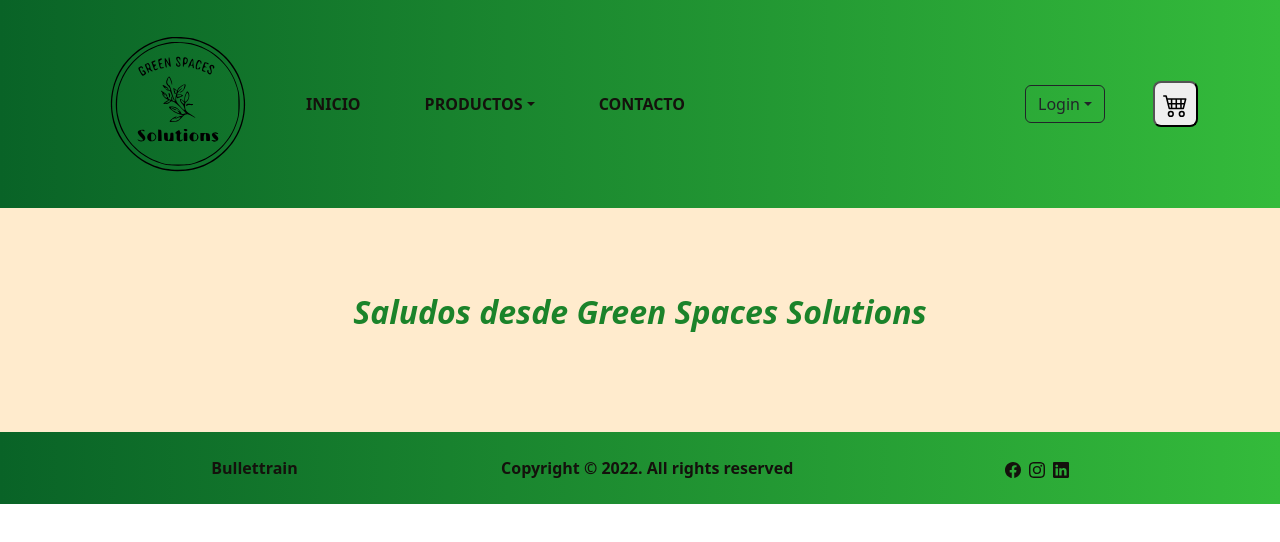
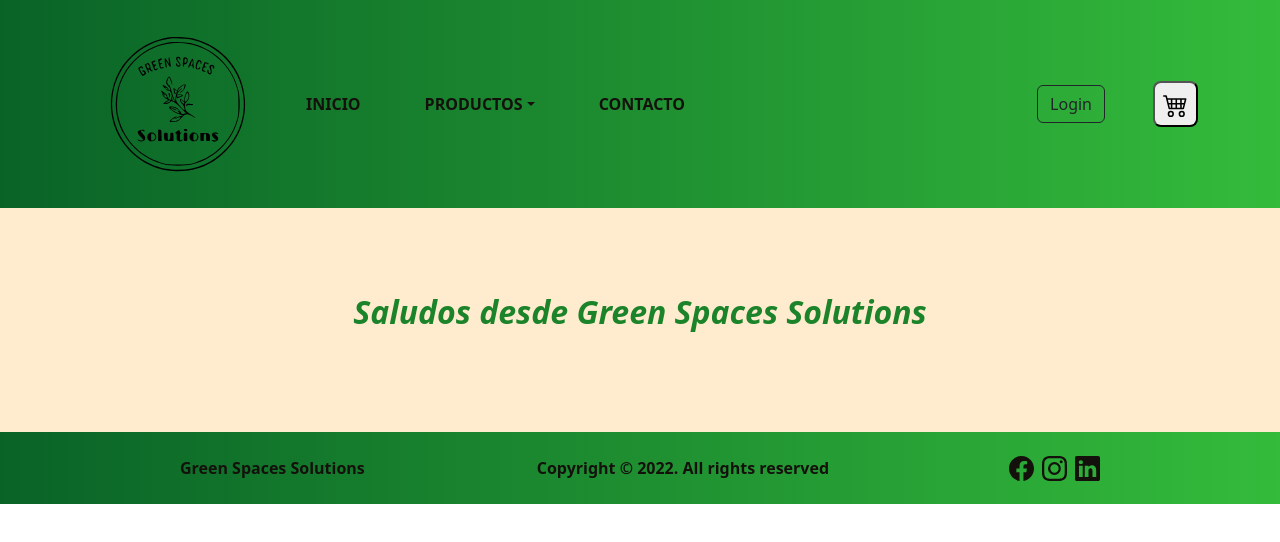
Before and after one commit to LuliTello/Green-spaces-solutions-Tello-Reactjs, a React (Create React App) app: page / in a window 1280 px wide. Shown: the top 542 px of the page. Built offline with nearby package versions, Linux system fonts and the light colour scheme.

Commit message:
PreEntrega1 Tello modificacion de footer e importacion de navbar

```diff
--- a/package.json
+++ b/package.json
@@ -3,11 +3,6 @@
   "version": "0.1.0",
   "private": true,
   "dependencies": {
-    "@emotion/react": "^11.10.4",
-    "@emotion/styled": "^11.10.4",
-    "@mui/icons-material": "^5.10.9",
-    "@mui/material": "^5.10.10",
-    "@mui/styled-engine-sc": "^5.10.6",
     "@testing-library/jest-dom": "^5.16.5",
     "@testing-library/react": "^13.4.0",
     "@testing-library/user-event": "^13.5.0",
@@ -18,7 +13,6 @@
     "react-dom": "^18.2.0",
     "react-icons": "^4.6.0",
     "react-scripts": "5.0.1",
-    "styled-components": "^5.3.6",
     "web-vitals": "^2.1.4"
   },
   "scripts": {
--- a/src/components/Footer.jsx
+++ b/src/components/Footer.jsx
@@ -1,4 +1,4 @@
-import React from 'react'
+import React from 'react';
 import './Footer.css';
 import { Facebook } from 'react-bootstrap-icons';
 import { Instagram } from 'react-bootstrap-icons';
@@ -8,17 +8,17 @@ export default function Footer() {
   return (
     <div>
         <footer className="footer">
-        <p className="footer__title">Bullettrain</p>
+        <p className="footer__title">Green Spaces Solutions</p>
         <p className="footer__text">Copyright &copy; 2022. All rights reserved</p>
         <div className="footer__icons">
             <a href="https://es-la.facebook.com/" className="icon_facebook">
-                <Facebook/>
+                <Facebook size={25}/>
             </a>
             <a href="https://instagram.com" className="icon_instagram">
-                <Instagram/>
+                <Instagram size={25}/>
             </a>
             <a href="https://www.linkedin.com/home" className="icon_linkedin">
-                <Linkedin/>
+                <Linkedin size={25}/>
             </a>
         </div>
     </footer>
--- a/src/components/Navbar.jsx
+++ b/src/components/Navbar.jsx
@@ -1,16 +1,14 @@
 import React from 'react';
+import Button from 'react-bootstrap/Button';
 import Container from 'react-bootstrap/Container';
 import Nav from 'react-bootstrap/Nav';
 import Navbar from 'react-bootstrap/Navbar';
 import NavDropdown from 'react-bootstrap/NavDropdown';
-import DropdownButton from 'react-bootstrap/DropdownButton';
-import Form from 'react-bootstrap/Form';
-import Button from 'react-bootstrap/Button';
 import logo from '../assets/logo.svg';
 import CartWidget from './CartWidget';
 import './Navbar.css';
 
-function BasicExample() {
+function Nabvar() {
   return (
     <Navbar style={{backgroundImage: "linear-gradient(to right, rgb(9, 99, 39), rgb(52, 187, 59))"}} expand="lg">
       <Container>
@@ -29,17 +27,11 @@ function BasicExample() {
             <Nav.Link className='link-contacto' href="https://www.google.com/">Contacto</Nav.Link>
           </Nav>
         </Navbar.Collapse>
-        <DropdownButton variant="outline-dark" id="dropdown-item-button" title="Login" style={{marginRight:"3rem"}}>
-        <Form.Group className="mb-3" controlId="formBasicEmail">
-        <Form.Control type="email" placeholder="Usuario" />
-        <Form.Control type="password" placeholder="Contraseña" />
-        <Button variant="success" type="submit" className='btn-login'>Submit</Button>
-        </Form.Group>
-        </DropdownButton>
+        <Button variant="outline-dark" style={{marginRight:"3rem"}}>Login</Button>
         <CartWidget/>
       </Container>
     </Navbar>
   );
 }
 
-export default BasicExample;
+export default Nabvar;
```
Also changed, not shown: 1 other file (tests, documents, lock files or other folders).
